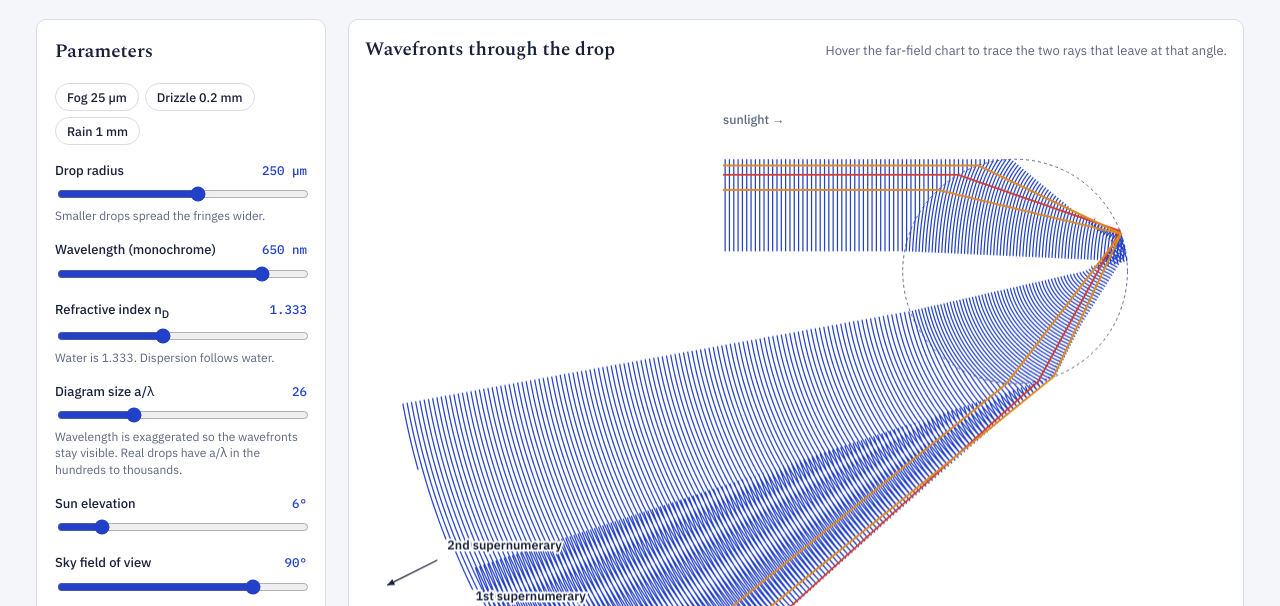
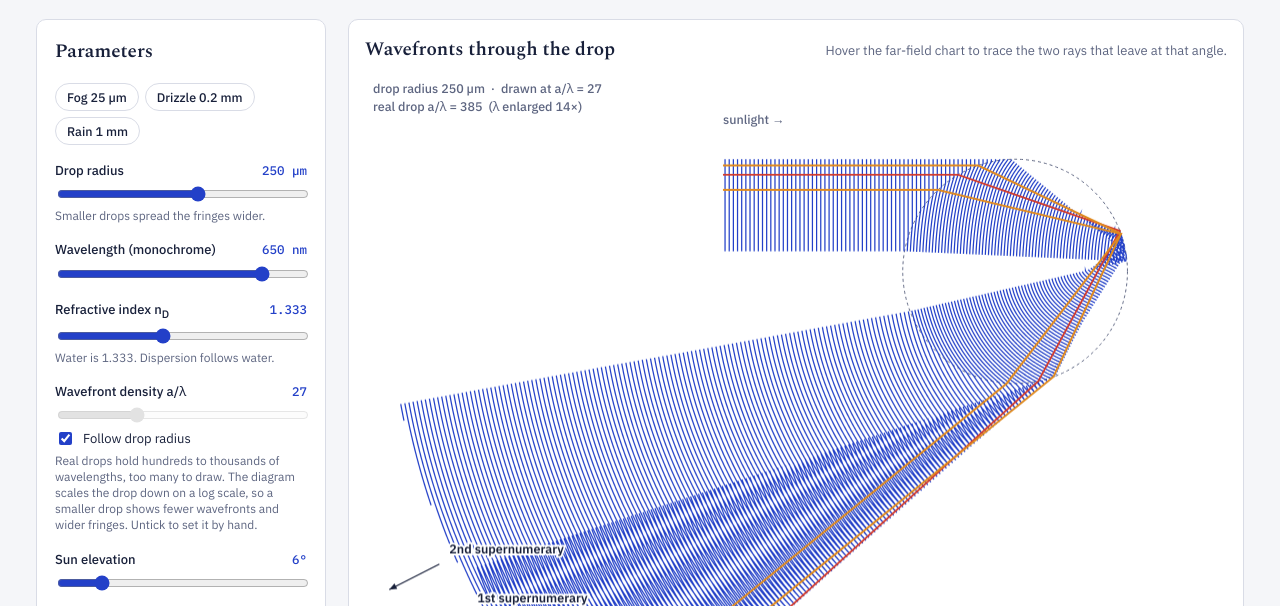
Before and after one commit to teyuan-lab/interference-rainbow, a plain HTML site: page index.html in a window 1280 px wide. Shown: the part 191-797 px from the top of the page. Drawn offline with nearby package versions, Linux system fonts and the light colour scheme.

Commit message:
Link wavefront diagram to drop radius
The wavefront diagram now follows the drop radius on a log scale, with a manual override, and labels the real and drawn a/lambda.

```diff
--- a/index.html
+++ b/index.html
@@ -43,7 +43,8 @@ header p{margin:8px 0 0;max-width:68ch;color:var(--muted)}
 .ctl small{color:var(--muted);font-size:12px;line-height:1.35}
 input[type=range]{width:100%;accent-color:var(--wave)}
 .checks{display:grid;gap:6px;font-size:13px}
-.checks label{display:flex;gap:8px;align-items:center}
+.checks label,.ctl label.inline{display:flex;gap:8px;align-items:center;justify-content:flex-start;font-weight:400}
+input[type=range]:disabled{opacity:.55}
 input[type=checkbox]{accent-color:var(--wave)}
 .presets{display:flex;flex-wrap:wrap;gap:6px}
 .presets button{font:500 12.5px var(--f-body);color:var(--fg);background:transparent;border:1px solid var(--line);border-radius:999px;padding:5px 11px;cursor:pointer}
@@ -102,9 +103,10 @@ canvas{display:block;width:100%;max-width:100%;touch-action:none}
     <small>Water is 1.333. Dispersion follows water.</small>
   </div>
   <div class="ctl">
-    <label for="ex">Diagram size a/λ <output id="exOut"></output></label>
+    <label for="ex">Wavefront density a/λ <output id="exOut"></output></label>
     <input id="ex" type="range" min="8" max="70" step="1" value="26">
-    <small>Wavelength is exaggerated so the wavefronts stay visible. Real drops have a/λ in the hundreds to thousands.</small>
+    <label class="inline" for="follow"><input id="follow" type="checkbox" checked> Follow drop radius</label>
+    <small>Real drops hold hundreds to thousands of wavelengths, too many to draw. The diagram scales the drop down on a log scale, so a smaller drop shows fewer wavefronts and wider fringes. Untick to set it by hand.</small>
   </div>
   <div class="ctl">
     <label for="sun">Sun elevation <output id="sunOut"></output></label>
@@ -170,7 +172,8 @@ canvas{display:block;width:100%;max-width:100%;touch-action:none}
 (()=>{
 const $=id=>document.getElementById(id);
 const D2R=Math.PI/180;
-const S={a:250,lam:650,nd:1.333,ex:26,sun:6,fov:90,disk:true,geo:true,rays:false,hover:null};
+const S={a:250,lam:650,nd:1.333,ex:26,sun:6,fov:90,disk:true,geo:true,rays:false,hover:null,follow:true};
+const exAuto=()=>{const x=S.a*1000/S.lam;return Math.max(8,Math.min(70,Math.round(8*Math.pow(x/15,0.379))));};
 
 /* ---------- optics ---------- */
 const nAt=(lam,nd)=>nd-1.33298+1.3240+3046/(lam*lam); // water dispersion, shifted
@@ -308,6 +311,9 @@ function drawDiagram(){
   // incoming label
   c.fillStyle=muted;c.font='500 12.5px "IBM Plex Sans", system-ui, sans-serif';
   const lp=P([X0,1.35]);c.fillText('sunlight →',lp[0],lp[1]);
+  const xr=S.a*1000/S.lam;c.textBaseline='top';
+  c.fillText(`drop radius ${S.a>=1000?(S.a/1000).toFixed(2)+' mm':S.a+' µm'}  ·  drawn at a/λ = ${S.ex}`,8,8);
+  c.fillText(`real drop a/λ = ${Math.round(xr).toLocaleString()}  (λ enlarged ${(xr/S.ex).toFixed(0)}×)`,8,26);c.textBaseline='middle';
   // hovered pair
   const hint=$('pathHint');
   if(S.hover!=null){const psi=S.hover*D2R,bb=solveB(psi,n);
@@ -412,6 +418,7 @@ let pending={white:true},raf=0;
 function schedule(w){if(w)pending.white=true;if(!raf)raf=requestAnimationFrame(()=>{raf=0;
   if(pending.white){computeWhite();pending.white=false;}drawDiagram();drawChart();drawSky();});}
 function sync(){
+  if(S.follow){S.ex=exAuto();$('ex').value=S.ex;}$('ex').disabled=S.follow;
   $('aOut').textContent=S.a>=1000?(S.a/1000).toFixed(2)+' mm':S.a+' µm';
   $('lamOut').textContent=S.lam+' nm';$('ndOut').textContent=S.nd.toFixed(3);
   $('exOut').textContent=S.ex;$('sunOut').textContent=S.sun+'°';$('fovOut').textContent=S.fov+'°';}
@@ -420,6 +427,7 @@ $('a').addEventListener('input',e=>{S.a=aFromSlider(+e.target.value);sync();sche
 $('lam').addEventListener('input',e=>{S.lam=+e.target.value;sync();schedule(false);});
 $('nd').addEventListener('input',e=>{S.nd=+e.target.value;sync();schedule(true);});
 $('ex').addEventListener('input',e=>{S.ex=+e.target.value;sync();schedule(false);});
+$('follow').addEventListener('change',e=>{S.follow=e.target.checked;sync();schedule(false);});
 $('sun').addEventListener('input',e=>{S.sun=+e.target.value;sync();schedule(false);});
 $('fov').addEventListener('input',e=>{S.fov=+e.target.value;sync();schedule(false);});
 $('disk').addEventListener('change',e=>{S.disk=e.target.checked;schedule(true);});
```
